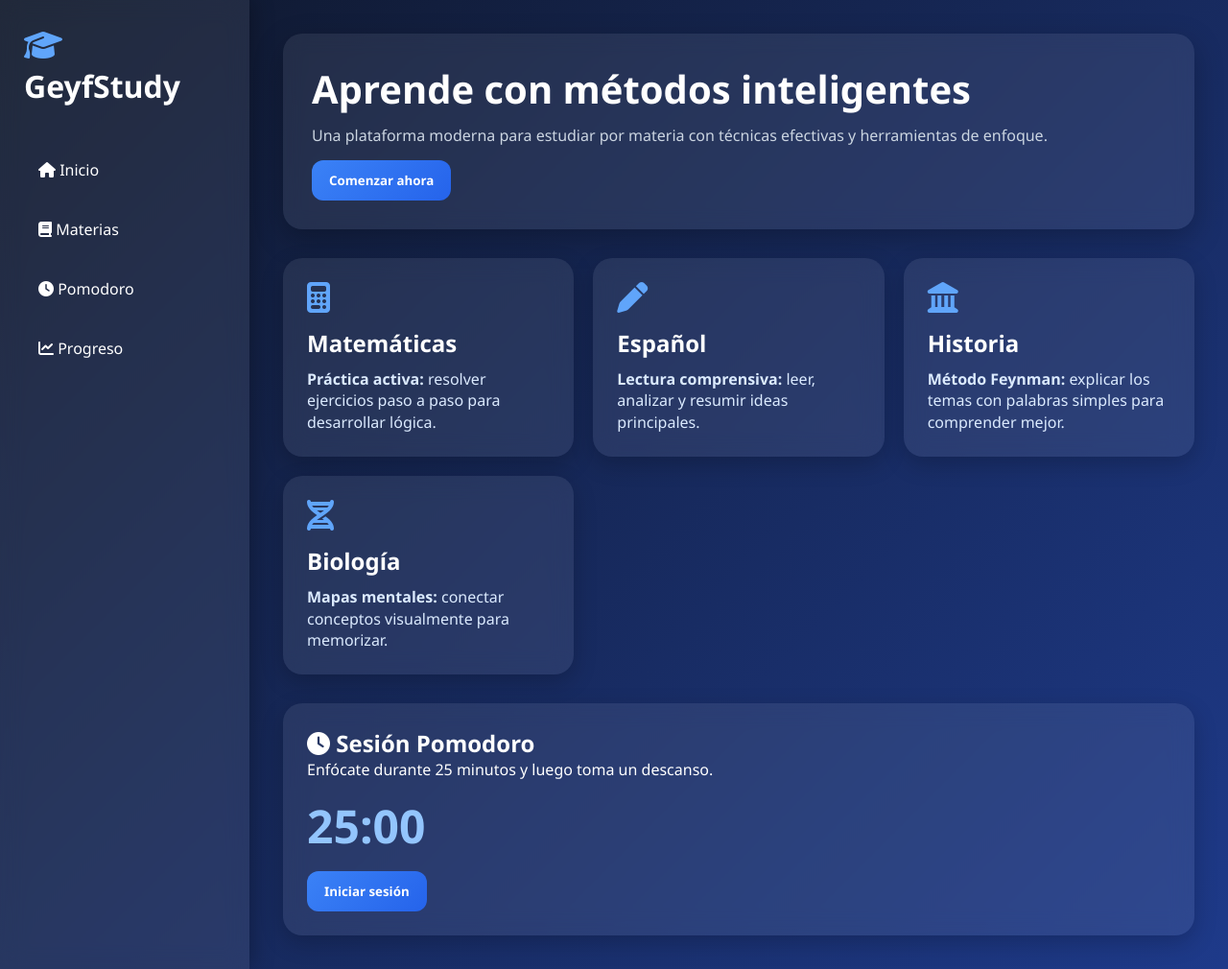
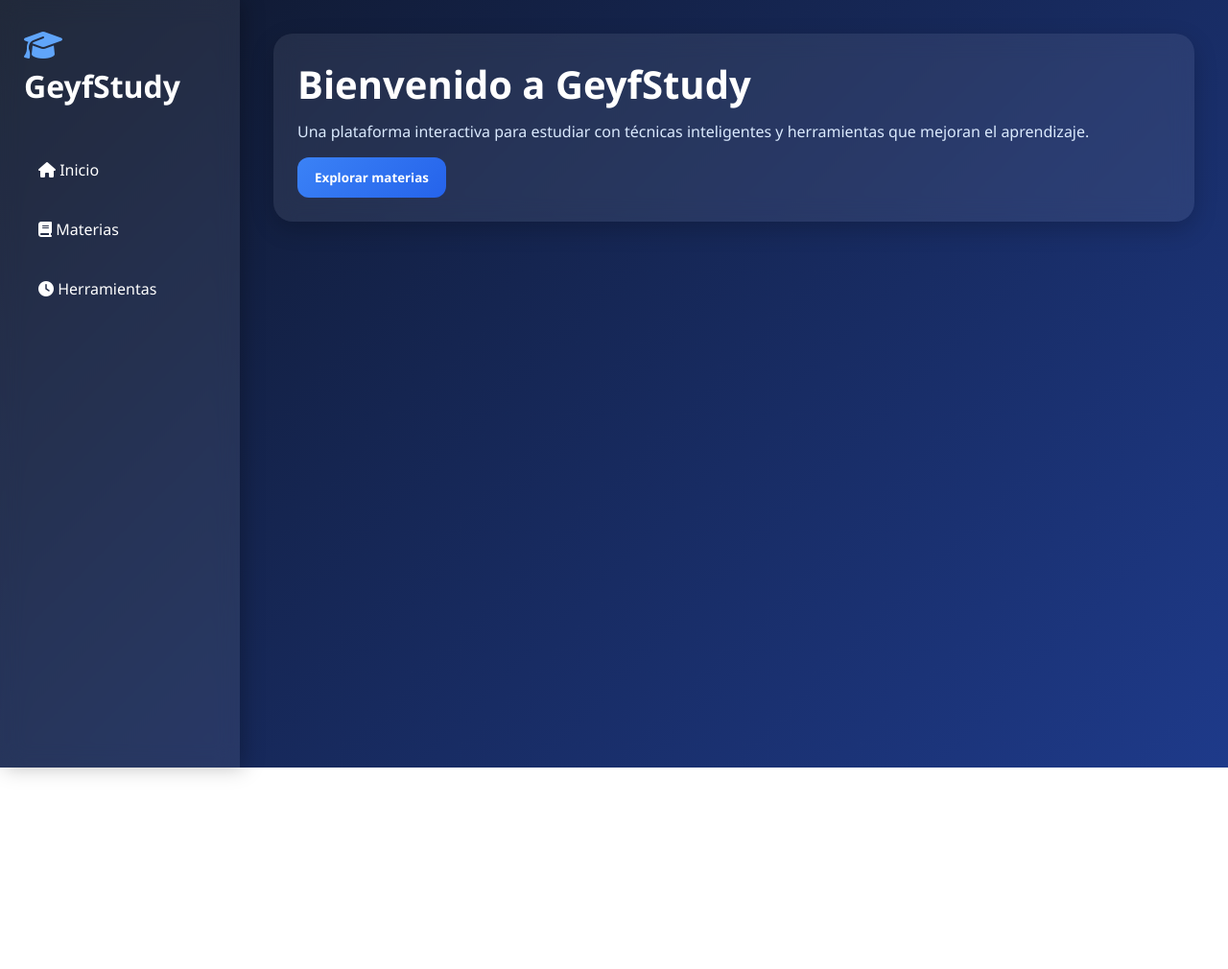
Before and after one commit to yosproga/geyfstudy, a plain HTML site: page index.html in a window 1280 px wide. Shown: the whole page at 96% size. After the commit the page ends 800 px from the top, so only its background shows below. Drawn offline with Linux system fonts and the light colour scheme.

Commit message:
index.html

```diff
--- a/index.html
+++ b/index.html
@@ -11,265 +11,124 @@
     window.dataLayer = window.dataLayer || [];
     function gtag(){dataLayer.push(arguments);}
     gtag('js', new Date());
-
     gtag('config', 'G-Q7HSTZBZNL');
   </script>
-
   <link rel="stylesheet" href="https://cdnjs.cloudflare.com/ajax/libs/font-awesome/6.5.0/css/all.min.css">
-
   <style>
-*{
-    margin:0;
-    padding:0;
-    box-sizing:border-box;
-    font-family:'Segoe UI',sans-serif;
-}
-
-body{
-    background: linear-gradient(135deg,#0f172a,#1e3a8a);
-    color:white;
-    display:flex;
-    min-height:100vh;
-}
-
-/* SIDEBAR */
-.sidebar{
-    width:260px;
-    background:rgba(255,255,255,0.08);
-    backdrop-filter:blur(12px);
-    padding:25px;
-    box-shadow:4px 0 20px rgba(0,0,0,0.25);
-}
-
-.logo{
-    font-size:2rem;
-    font-weight:bold;
-    margin-bottom:40px;
-}
-
-.logo i{
-    color:#60a5fa;
-}
-
-.nav-item{
-    padding:15px;
-    margin-bottom:10px;
-    border-radius:12px;
-    cursor:pointer;
-    transition:0.3s;
-}
-
-.nav-item:hover{
-    background:rgba(255,255,255,0.12);
-    transform:translateX(8px);
-}
-
-/* MAIN */
-.main{
-    flex:1;
-    padding:35px;
-}
-
-/* HERO */
-.hero{
-    background:rgba(255,255,255,0.08);
-    backdrop-filter:blur(10px);
-    border-radius:20px;
-    padding:30px;
-    margin-bottom:30px;
-    box-shadow:0 10px 30px rgba(0,0,0,0.25);
-    animation:fadeUp 1s ease;
-}
-
-.hero h1{
-    font-size:2.5rem;
-    margin-bottom:10px;
-}
-
-.hero p{
-    color:#cbd5e1;
-}
-
-/* GRID */
-.grid{
-    display:grid;
-    grid-template-columns:repeat(auto-fit,minmax(250px,1fr));
-    gap:20px;
-}
-
-/* CARDS */
-.card{
-    background:rgba(255,255,255,0.08);
-    backdrop-filter:blur(12px);
-    border-radius:20px;
-    padding:25px;
-    box-shadow:0 8px 25px rgba(0,0,0,0.2);
-    transition:all 0.35s ease;
-    animation:fadeUp 1s ease;
-}
-
-.card:hover{
-    transform:translateY(-10px) scale(1.02);
-    box-shadow:0 15px 35px rgba(96,165,250,0.25);
-}
-
-.card i{
-    font-size:2rem;
-    margin-bottom:15px;
-    color:#60a5fa;
-}
-
-.card h2{
-    margin-bottom:10px;
-}
-
-.card p{
-    color:#dbeafe;
-    line-height:1.4;
-}
-
-/* BUTTONS */
-button{
-    margin-top:15px;
-    padding:12px 18px;
-    border:none;
-    border-radius:12px;
-    background:linear-gradient(135deg,#3b82f6,#2563eb);
-    color:white;
-    cursor:pointer;
-    transition:0.3s;
-    font-weight:bold;
-}
-
-button:hover{
-    transform:scale(1.05);
-    box-shadow:0 10px 20px rgba(59,130,246,0.35);
-}
-
-/* POMODORO */
-.pomodoro{
-    margin-top:30px;
-    background:rgba(255,255,255,0.08);
-    backdrop-filter:blur(12px);
-    border-radius:20px;
-    padding:25px;
-    box-shadow:0 8px 25px rgba(0,0,0,0.2);
-    animation:fadeUp 1.2s ease;
-}
-
-.timer{
-    font-size:3rem;
-    margin-top:15px;
-    color:#93c5fd;
-    font-weight:bold;
-}
-
-/* ANIMATION */
-@keyframes fadeUp{
-    from{
-        opacity:0;
-        transform:translateY(20px);
-    }
-    to{
-        opacity:1;
-        transform:translateY(0);
-    }
-}
+    *{margin:0;padding:0;box-sizing:border-box;font-family:'Segoe UI',sans-serif;scroll-behavior:smooth;}
+    body{background:linear-gradient(135deg,#0f172a,#1e3a8a);color:white;display:flex;min-height:100vh;}
+    .sidebar{width:250px;background:rgba(255,255,255,0.08);backdrop-filter:blur(12px);padding:25px;box-shadow:4px 0 20px rgba(0,0,0,0.25);position:fixed;height:100vh;}
+    .logo{font-size:2rem;font-weight:bold;margin-bottom:40px;}
+    .logo i{color:#60a5fa;}
+    .nav-item{padding:15px;margin-bottom:10px;border-radius:12px;cursor:pointer;transition:.3s;color:white;text-decoration:none;display:block;}
+    .nav-item:hover{background:rgba(255,255,255,0.12);transform:translateX(8px);}
+    .main{margin-left:250px;flex:1;padding:35px;}
+    .page{display:none;animation:fadeUp .6s ease;}
+    .page.active{display:block;}
+    .hero,.card,.pomodoro{background:rgba(255,255,255,0.08);backdrop-filter:blur(12px);border-radius:20px;padding:25px;box-shadow:0 8px 25px rgba(0,0,0,0.2);margin-bottom:25px;}
+    .hero h1{font-size:2.5rem;margin-bottom:10px;}
+    .hero p,.card p{color:#dbeafe;line-height:1.5;}
+    .grid{display:grid;grid-template-columns:repeat(auto-fit,minmax(230px,1fr));gap:20px;}
+    .card:hover{transform:translateY(-8px);transition:.3s;box-shadow:0 15px 35px rgba(96,165,250,0.25);}
+    .card i{font-size:2rem;color:#60a5fa;margin-bottom:15px;}
+    button{margin-top:15px;padding:12px 18px;border:none;border-radius:12px;background:linear-gradient(135deg,#3b82f6,#2563eb);color:white;cursor:pointer;font-weight:bold;transition:.3s;}
+    button:hover{transform:scale(1.05);box-shadow:0 10px 20px rgba(59,130,246,0.35);}
+    .timer{font-size:3rem;margin-top:15px;color:#93c5fd;font-weight:bold;}
+    .subject-btn{display:block;width:100%;margin-top:10px;text-align:left;}
+    @keyframes fadeUp{from{opacity:0;transform:translateY(20px);}to{opacity:1;transform:translateY(0);}}
   </style>
 </head>
 <body>
 
 <div class="sidebar">
   <div class="logo"><i class="fas fa-graduation-cap"></i> GeyfStudy</div>
-    <div class="nav-item"><i class="fas fa-home"></i> Inicio</div>
-    <div class="nav-item"><i class="fas fa-book"></i> Materias</div>
-    <div class="nav-item"><i class="fas fa-clock"></i> Pomodoro</div>
-    <div class="nav-item"><i class="fas fa-chart-line"></i> Progreso</div>
+  <a class="nav-item" onclick="showPage('inicio')"><i class="fas fa-home"></i> Inicio</a>
+  <a class="nav-item" onclick="showPage('materias')"><i class="fas fa-book"></i> Materias</a>
+  <a class="nav-item" onclick="showPage('herramientas')"><i class="fas fa-clock"></i> Herramientas</a>
 </div>
 
 <div class="main">
 
+  <section id="inicio" class="page active">
     <div class="hero">
-        <h1>Aprende con métodos inteligentes</h1>
-        <p>Una plataforma moderna para estudiar por materia con técnicas efectivas y herramientas de enfoque.</p>
-        <button onclick="startLearning()">Comenzar ahora</button>
+      <h1>Bienvenido a GeyfStudy</h1>
+      <p>Una plataforma interactiva para estudiar con técnicas inteligentes y herramientas que mejoran el aprendizaje.</p>
+      <button onclick="showPage('materias')">Explorar materias</button>
     </div>
+  </section>
 
+  <section id="materias" class="page">
+    <div class="hero">
+      <h1>Materias</h1>
+      <p>Selecciona una materia y descubre el mejor método para aprenderla.</p>
+    </div>
     <div class="grid">
-
       <div class="card">
         <i class="fas fa-calculator"></i>
         <h2>Matemáticas</h2>
-            <p><b>Práctica activa:</b> resolver ejercicios paso a paso para desarrollar lógica.</p>
+        <p>La práctica activa ayuda a resolver problemas paso a paso.</p>
+        <button class="subject-btn" onclick="alert('Resuelve ejercicios diarios y revisa errores para mejorar lógica matemática.')">Ver técnica</button>
       </div>
-
       <div class="card">
         <i class="fas fa-pen"></i>
         <h2>Español</h2>
-            <p><b>Lectura comprensiva:</b> leer, analizar y resumir ideas principales.</p>
+        <p>La lectura comprensiva mejora la interpretación y redacción.</p>
+        <button class="subject-btn" onclick="alert('Lee textos cortos, subraya ideas clave y redacta resúmenes.')">Ver técnica</button>
       </div>
-
       <div class="card">
         <i class="fas fa-landmark"></i>
         <h2>Historia</h2>
-            <p><b>Método Feynman:</b> explicar los temas con palabras simples para comprender mejor.</p>
+        <p>El método Feynman ayuda a comprender procesos históricos.</p>
+        <button class="subject-btn" onclick="alert('Explica eventos históricos con tus palabras para comprender causas y consecuencias.')">Ver técnica</button>
       </div>
-
       <div class="card">
         <i class="fas fa-dna"></i>
         <h2>Biología</h2>
-            <p><b>Mapas mentales:</b> conectar conceptos visualmente para memorizar.</p>
+        <p>Los mapas mentales conectan conceptos y facilitan memorizar.</p>
+        <button class="subject-btn" onclick="alert('Relaciona órganos, funciones y conceptos mediante esquemas visuales.')">Ver técnica</button>
       </div>
+    </div>
+  </section>
 
+  <section id="herramientas" class="page">
+    <div class="hero">
+      <h1>Herramientas de Estudio</h1>
+      <p>Usa estas herramientas para mejorar concentración y organización.</p>
     </div>
-
     <div class="pomodoro">
-        <h2><i class="fas fa-clock"></i> Sesión Pomodoro</h2>
-        <p>Enfócate durante 25 minutos y luego toma un descanso.</p>
+      <h2><i class="fas fa-clock"></i> Temporizador Pomodoro</h2>
+      <p>Concéntrate durante 25 minutos.</p>
       <div class="timer" id="timer">25:00</div>
-        <button onclick="startPomodoro()">Iniciar sesión</button>
+      <button onclick="startPomodoro()">Iniciar</button>
     </div>
+    <div class="card">
+      <i class="fas fa-lightbulb"></i>
+      <h2>Consejo rápido</h2>
+      <p>Estudia en bloques cortos y elimina distracciones para retener mejor la información.</p>
+    </div>
+  </section>
 
 </div>
 
 <script>
+function showPage(pageId){
+  document.querySelectorAll('.page').forEach(page=>page.classList.remove('active'));
+  document.getElementById(pageId).classList.add('active');
+}
+
 function startPomodoro(){
-    gtag('event', 'pomodoro_start', {
-        event_category: 'Pomodoro',
-        event_label: 'Inicio Pomodoro'
-    });
-
   let time = 1500;
-    const timer = document.getElementById("timer");
-
-    let interval = setInterval(()=>{
-        let min = Math.floor(time/60);
-        let sec = time%60;
-
+  const timer = document.getElementById('timer');
+  const interval = setInterval(()=>{
+    const min = Math.floor(time/60);
+    const sec = time%60;
     timer.innerText = `${String(min).padStart(2,'0')}:${String(sec).padStart(2,'0')}`;
-
     time--;
-
     if(time < 0){
       clearInterval(interval);
-
-            gtag('event', 'pomodoro_complete', {
-                event_category: 'Pomodoro',
-                event_label: 'Pomodoro completado'
-            });
-
-            alert("¡Pomodoro terminado!");
+      alert('¡Pomodoro terminado!');
     }
   },1000);
-}
-
-function startLearning(){
-    gtag('event', 'start_learning_click', {
-        event_category: 'Engagement',
-        event_label: 'Comenzar ahora'
-    });
-
-    alert("¡Bienvenido a GeyfStudy!");
 }
 </script>
 
```
Lines whose indentation alone changed are shown as unchanged.
